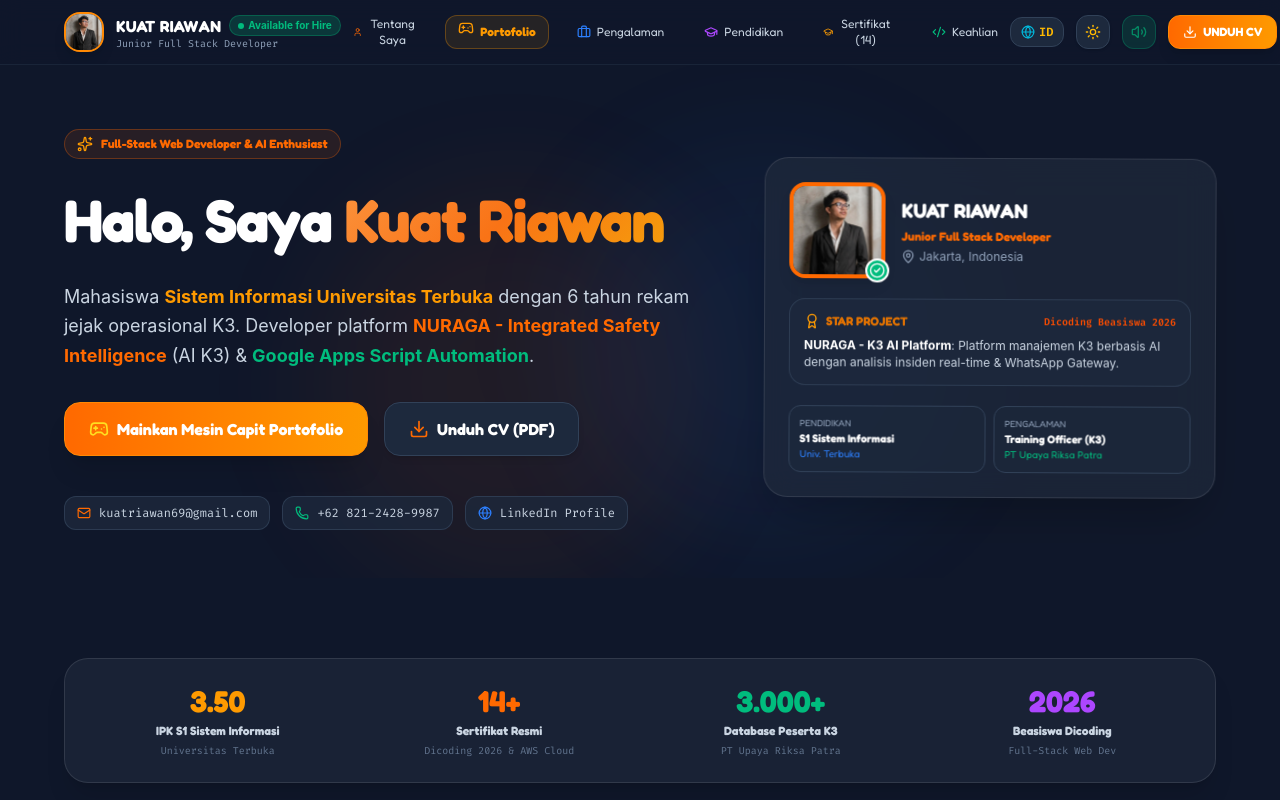
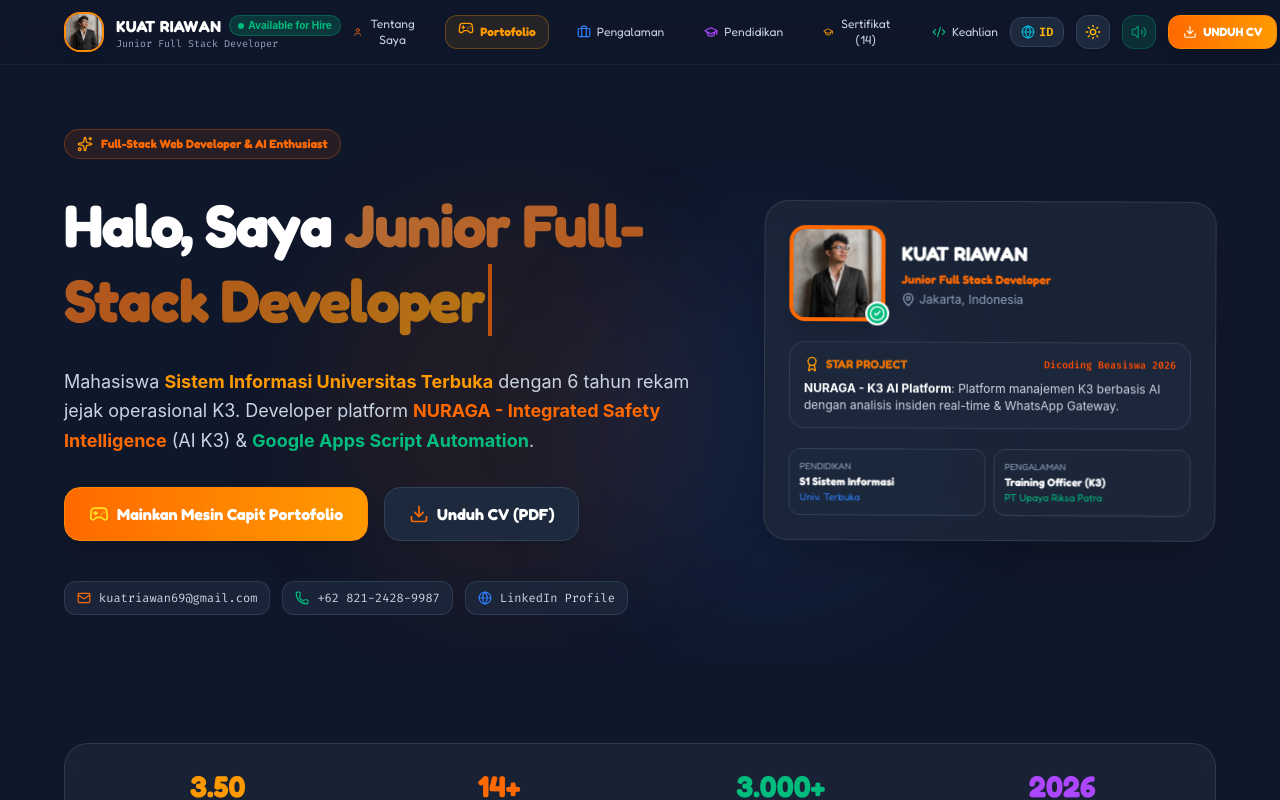
Before and after one commit to KuatRiawan/portofolio2026, a React (Vite) app: page / in a window 1280 px wide. Shown: the top 800 px of the page. Built offline with nearby package versions, Linux system fonts and the light colour scheme.

Commit message:
Fix typewriter title with fixed container height reserve so page does not shift vertically

```diff
--- a/src/components/LandingSections.tsx
+++ b/src/components/LandingSections.tsx
@@ -87,14 +87,16 @@ export const LandingSections: React.FC<LandingSectionsProps> = ({ onScrollToArca
                 <span>{t.heroTag}</span>
               </div>
 
-              <h1 className={`text-4xl sm:text-5xl lg:text-6xl font-black font-fredoka leading-tight tracking-tight ${
-                isLight ? 'text-slate-900' : 'text-white'
-              }`}>
-                {t.greetingPrefix}{' '}
-                <span className="gradient-text-orange">
-                  Kuat Riawan
-                </span>
-              </h1>
+              <div className="min-h-[110px] xs:min-h-[120px] sm:min-h-[140px] lg:min-h-[160px] flex items-center">
+                <h1 className={`text-3xl xs:text-4xl sm:text-5xl lg:text-6xl font-black font-fredoka leading-tight tracking-tight ${
+                  isLight ? 'text-slate-900' : 'text-white'
+                }`}>
+                  {t.greetingPrefix}{' '}
+                  <span className="gradient-text-orange border-r-4 border-orange-500 pr-1 animate-pulse">
+                    {displayText}
+                  </span>
+                </h1>
+              </div>
 
               <p className={`text-base sm:text-lg leading-relaxed font-sans max-w-2xl ${
                 isLight ? 'text-slate-600' : 'text-slate-300'
```
